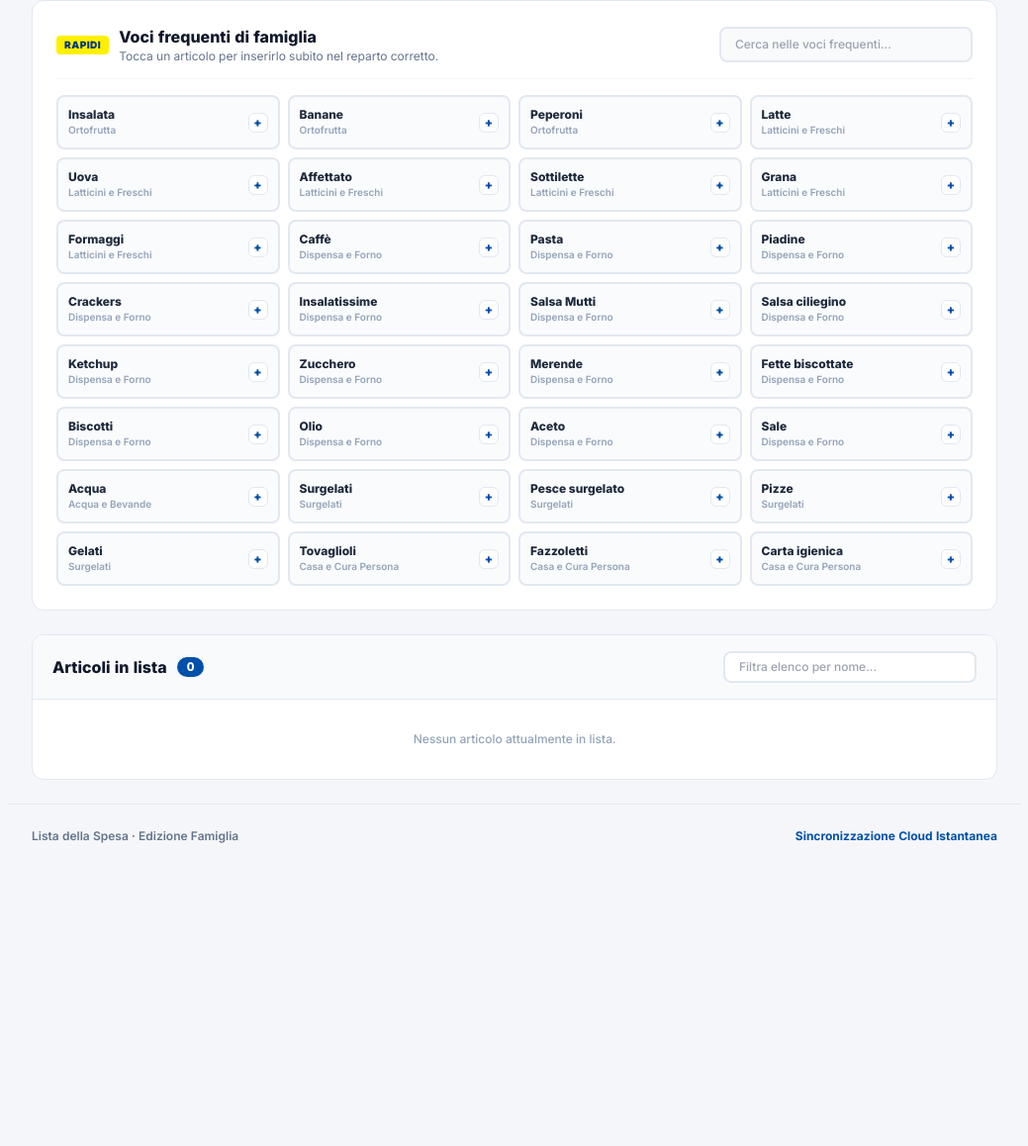
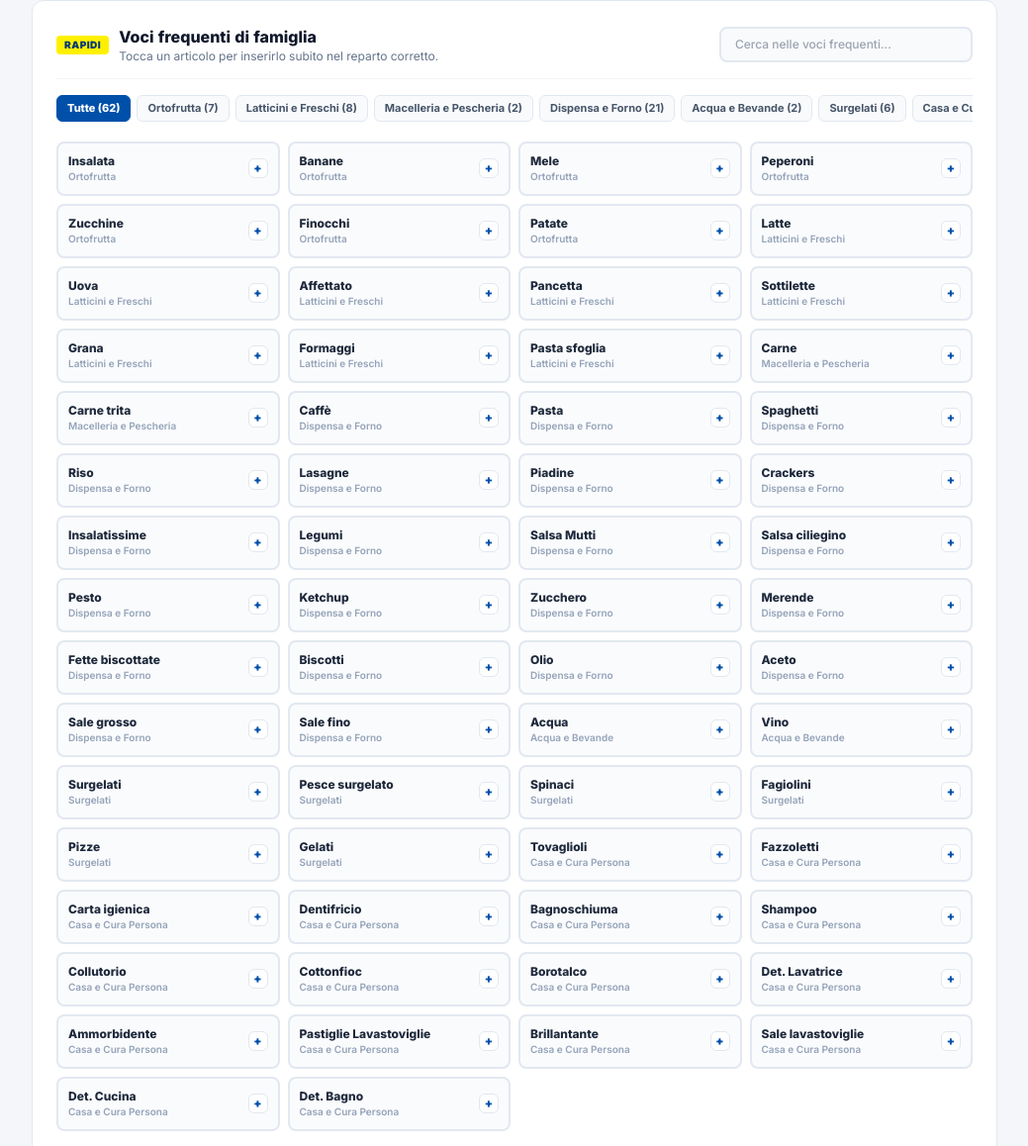
Before and after one commit to AlessioMancuso/lista-spesa-famiglia, a plain HTML site: page index.html in a window 1280 px wide. Shown: the part 578-1736 px from the top of the page at 99% size, without its empty margins (120-1159 px from the left). Before the commit the page ends 1455 px from the top, so only its background shows below. Drawn offline with nearby package versions, Linux system fonts and the light colour scheme.

Commit message:
Update index.html

```diff
--- a/index.html
+++ b/index.html
@@ -310,6 +310,11 @@
             />
           </div>
 
+          <!-- Filtro rapido per reparto nelle voci frequenti -->
+          <div class="flex gap-1.5 overflow-x-auto no-scrollbar pb-1" id="quick-aisle-filter-bar">
+            <!-- Popolato via JS -->
+          </div>
+
           <div id="quick-pills" class="grid grid-cols-2 sm:grid-cols-3 md:grid-cols-4 gap-2">
             <!-- Popolato con le card frequenti -->
           </div>
@@ -411,7 +416,7 @@
     // =========================================================================
     // 0. VERSIONE APP E ID ARCHIVIO FAMIGLIA
     // =========================================================================
-    const APP_VERSION = "6.1.0";
+    const APP_VERSION = "7.0.0";
     const SHARED_DOC_ID = "spesa_casa";
 
     (function checkAppVersion() {
@@ -514,7 +519,7 @@
     })();
 
     // =========================================================================
-    // 2. REPARTI ORDINATI E VOCI FREQUENTI DELLA FAMIGLIA
+    // 2. REPARTI ORDINATI E CATALOGO COMPLETO VOCI FREQUENTI DELLA FAMIGLIA
     // =========================================================================
     const REPARTI = [
       { id: "ortofrutta", code: "01", label: "Ortofrutta", badge: "bg-emerald-100 text-emerald-800", border: "border-t-4 border-t-emerald-600" },
@@ -530,22 +535,39 @@
       // 01. Ortofrutta
       { name: "Insalata", aisle: "ortofrutta" },
       { name: "Banane", aisle: "ortofrutta" },
+      { name: "Mele", aisle: "ortofrutta" },
       { name: "Peperoni", aisle: "ortofrutta" },
+      { name: "Zucchine", aisle: "ortofrutta" },
+      { name: "Finocchi", aisle: "ortofrutta" },
+      { name: "Patate", aisle: "ortofrutta" },
+
       // 02. Latticini e Freschi
       { name: "Latte", aisle: "freschi" },
       { name: "Uova", aisle: "freschi" },
       { name: "Affettato", aisle: "freschi" },
+      { name: "Pancetta", aisle: "freschi" },
       { name: "Sottilette", aisle: "freschi" },
       { name: "Grana", aisle: "freschi" },
       { name: "Formaggi", aisle: "freschi" },
+      { name: "Pasta sfoglia", aisle: "freschi" },
+
+      // 03. Macelleria e Pescheria
+      { name: "Carne", aisle: "carne_pesce" },
+      { name: "Carne trita", aisle: "carne_pesce" },
+
       // 04. Dispensa e Forno
       { name: "Caffè", aisle: "dispensa" },
       { name: "Pasta", aisle: "dispensa" },
+      { name: "Spaghetti", aisle: "dispensa" },
+      { name: "Riso", aisle: "dispensa" },
+      { name: "Lasagne", aisle: "dispensa" },
       { name: "Piadine", aisle: "dispensa" },
       { name: "Crackers", aisle: "dispensa" },
       { name: "Insalatissime", aisle: "dispensa" },
+      { name: "Legumi", aisle: "dispensa" },
       { name: "Salsa Mutti", aisle: "dispensa" },
       { name: "Salsa ciliegino", aisle: "dispensa" },
+      { name: "Pesto", aisle: "dispensa" },
       { name: "Ketchup", aisle: "dispensa" },
       { name: "Zucchero", aisle: "dispensa" },
       { name: "Merende", aisle: "dispensa" },
@@ -553,18 +575,38 @@
       { name: "Biscotti", aisle: "dispensa" },
       { name: "Olio", aisle: "dispensa" },
       { name: "Aceto", aisle: "dispensa" },
-      { name: "Sale", aisle: "dispensa" },
+      { name: "Sale grosso", aisle: "dispensa" },
+      { name: "Sale fino", aisle: "dispensa" },
+
       // 05. Acqua e Bevande
       { name: "Acqua", aisle: "bevande" },
+      { name: "Vino", aisle: "bevande" },
+
       // 06. Surgelati
       { name: "Surgelati", aisle: "surgelati" },
       { name: "Pesce surgelato", aisle: "surgelati" },
+      { name: "Spinaci", aisle: "surgelati" },
+      { name: "Fagiolini", aisle: "surgelati" },
       { name: "Pizze", aisle: "surgelati" },
       { name: "Gelati", aisle: "surgelati" },
+
       // 07. Casa e Cura Persona
       { name: "Tovaglioli", aisle: "casa" },
       { name: "Fazzoletti", aisle: "casa" },
-      { name: "Carta igienica", aisle: "casa" }
+      { name: "Carta igienica", aisle: "casa" },
+      { name: "Dentifricio", aisle: "casa" },
+      { name: "Bagnoschiuma", aisle: "casa" },
+      { name: "Shampoo", aisle: "casa" },
+      { name: "Collutorio", aisle: "casa" },
+      { name: "Cottonfioc", aisle: "casa" },
+      { name: "Borotalco", aisle: "casa" },
+      { name: "Det. Lavatrice", aisle: "casa" },
+      { name: "Ammorbidente", aisle: "casa" },
+      { name: "Pastiglie Lavastoviglie", aisle: "casa" },
+      { name: "Brillantante", aisle: "casa" },
+      { name: "Sale lavastoviglie", aisle: "casa" },
+      { name: "Det. Cucina", aisle: "casa" },
+      { name: "Det. Bagno", aisle: "casa" }
     ];
 
     // =========================================================================
@@ -581,6 +623,7 @@
 
     let items = [];
     let activeAisleFilter = "all";
+    let quickAisleFilter = "all";
     let useFirebase = false;
     let db = null;
     let firestoreFns = null;
@@ -781,6 +824,12 @@
       window.renderAll();
     };
 
+    window.setQuickAisleFilter = function(aisleId) {
+      quickAisleFilter = aisleId;
+      renderQuickAisleFilters();
+      window.renderQuickPills();
+    };
+
     window.shareShoppingList = async function() {
       const toBuy = items.filter(i => !i.bought);
       if (toBuy.length === 0) {
@@ -818,14 +867,46 @@
       return REPARTI.find(r => r.id === aisleId) || REPARTI[3];
     }
 
+    function renderQuickAisleFilters() {
+      const bar = document.getElementById('quick-aisle-filter-bar');
+      if (!bar) return;
+
+      const allBtn = `
+        <button
+          type="button"
+          onclick="setQuickAisleFilter('all')"
+          class="shrink-0 text-[11px] font-extrabold px-2.5 py-1 rounded-md border transition cursor-pointer ${quickAisleFilter === 'all' ? 'bg-[#0050AA] text-white border-[#0050AA]' : 'bg-slate-50 text-slate-600 border-slate-200 hover:border-[#0050AA]'}"
+        >
+          Tutte (${QUICK_ITEMS.length})
+        </button>
+      `;
+
+      const otherBtns = REPARTI.map(r => {
+        const count = QUICK_ITEMS.filter(q => q.aisle === r.id).length;
+        return `
+          <button
+            type="button"
+            onclick="setQuickAisleFilter('${r.id}')"
+            class="shrink-0 text-[11px] font-bold px-2.5 py-1 rounded-md border transition cursor-pointer ${quickAisleFilter === r.id ? 'bg-[#0050AA] text-white border-[#0050AA]' : 'bg-slate-50 text-slate-600 border-slate-200 hover:border-[#0050AA]'}"
+          >
+            ${r.label} (${count})
+          </button>
+        `;
+      }).join('');
+
+      bar.innerHTML = allBtn + otherBtns;
+    }
+
     window.renderQuickPills = function() {
       const container = document.getElementById('quick-pills');
       if (!container) return;
 
       const query = (document.getElementById('quick-search-input')?.value || '').trim().toLowerCase();
-      const filteredQuick = query
-        ? QUICK_ITEMS.filter(q => q.name.toLowerCase().includes(query))
-        : QUICK_ITEMS;
+      const filteredQuick = QUICK_ITEMS.filter(q => {
+        const matchesAisle = quickAisleFilter === 'all' || q.aisle === quickAisleFilter;
+        const matchesText = !query || q.name.toLowerCase().includes(query);
+        return matchesAisle && matchesText;
+      });
 
       if (filteredQuick.length === 0) {
         container.innerHTML = `<p class="col-span-full text-xs text-slate-400 py-2">Nessuna voce frequente trovata.</p>`;
@@ -1052,6 +1133,7 @@
     }
 
     // Avvio diretto immediato
+    renderQuickAisleFilters();
     window.renderQuickPills();
     renderAisleFilters();
     window.renderAll();
```
